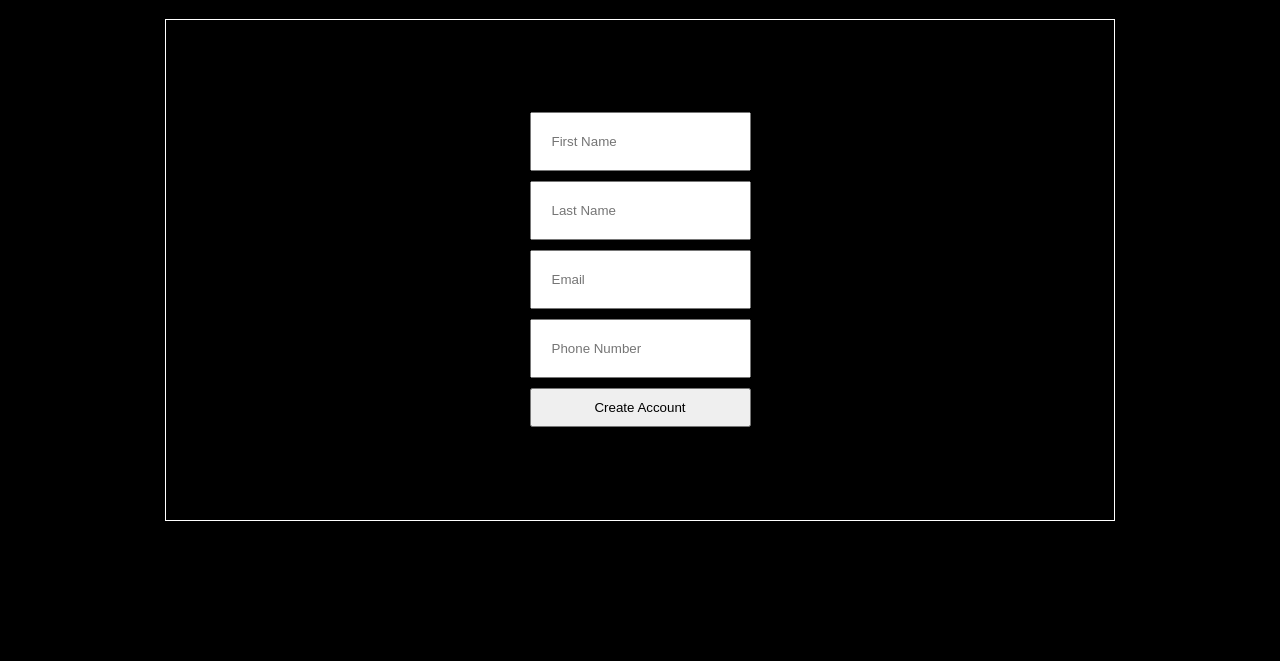
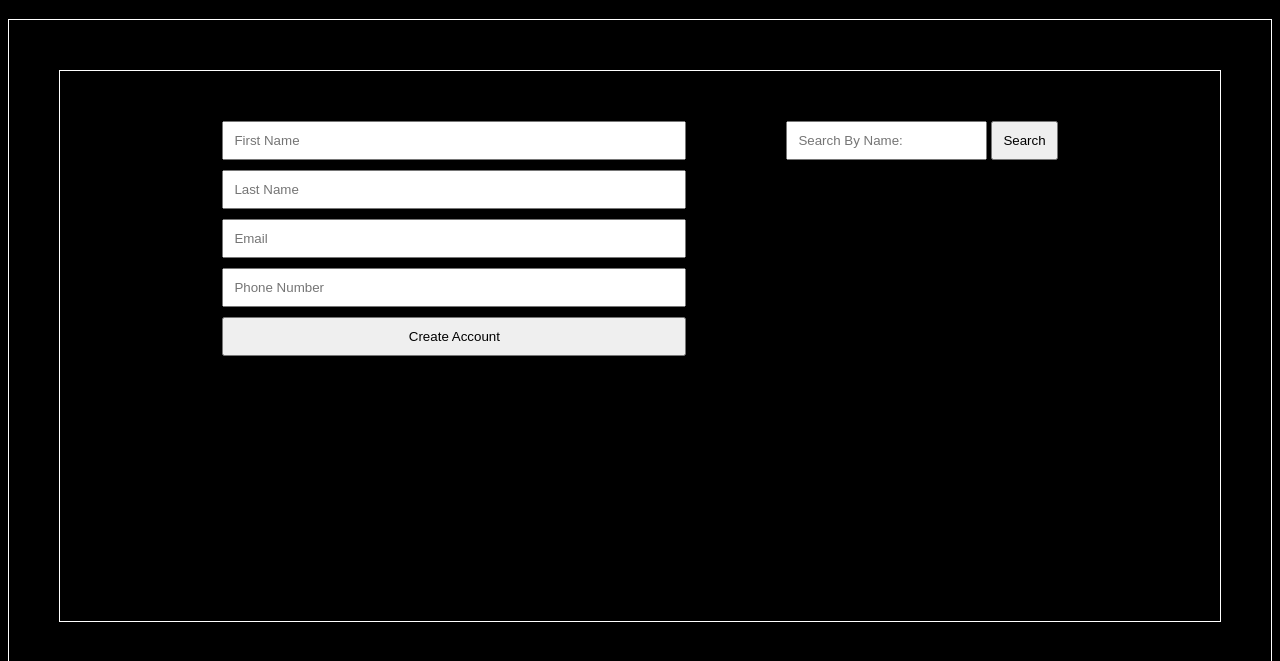
Before and after one commit to hammadk12/mysql_demo, a plain HTML site: page frontend/index.html in a window 1280 px wide. Shown: the part 61-722 px from the top of the page. Drawn offline with Linux system fonts and the light colour scheme.

Commit message:
Added search bar on frontend

```diff
--- a/frontend/index.css
+++ b/frontend/index.css
@@ -10,23 +10,31 @@ body {
 .form {
     display: flex;
     flex-direction: column;
-    justify-content: center;
     gap: 10px;
+    width: 40%;
 }
 
-div {
+.form input, .form button {
+    padding: 10px;
+}
+
+.main-container {
+    padding: 50px;
+    margin: auto;
+    border: 1px solid white;
+    height: 700px;
+}
+
+.form-container {
     display: flex;
     justify-content: center;
-    margin: auto;
+    padding-top: 50px;
     border: 1px solid white;
     height: 500px;
-    width: 75%;
+    column-gap: 100px;
 }
 
-input {
-    padding: 20px;
-}
 
-button {
+.search-container input, .search-container button{
     padding: 10px;
 }
--- a/frontend/index.html
+++ b/frontend/index.html
@@ -10,7 +10,8 @@
     </head>
     <body>
         <h1 class="heading">Create Account</h1>
-    <div>
+    <div class="main-container">
+        <div class="form-container">
         <form class="form" id="signupForm">
             <input type="text" name="firstName" placeholder="First Name" required>
             <input type="text" name="lastName" placeholder="Last Name" required>
@@ -18,6 +19,13 @@
             <input type="tel" name="phoneNumber" placeholder="Phone Number" required>
             <button type="submit">Create Account</button>
         </form>
+    <div class="search-container">
+        <input type="text" id="searchInput" placeholder="Search By Name:">
+        <button onclick="searchUsers()">Search</button>
+    <div id="searchResults"></div>
+    </div>
+
+    </div>
     </div>
         <script src="index.js" async defer></script>
     </body>
--- a/frontend/index.js
+++ b/frontend/index.js
@@ -49,5 +49,9 @@ function validateForm(data) {
         alert('Please enter a valid email address.')
         return false;
     }
+    if (!/^\d{10}$/.test(data.phoneNumber)) {
+        alert('Please enter a 10-digit phone number without dashes.');
+        return false;
+    }
     return true;
 }
```
Also changed, not shown: backend/server.js (+10 -0 lines).
